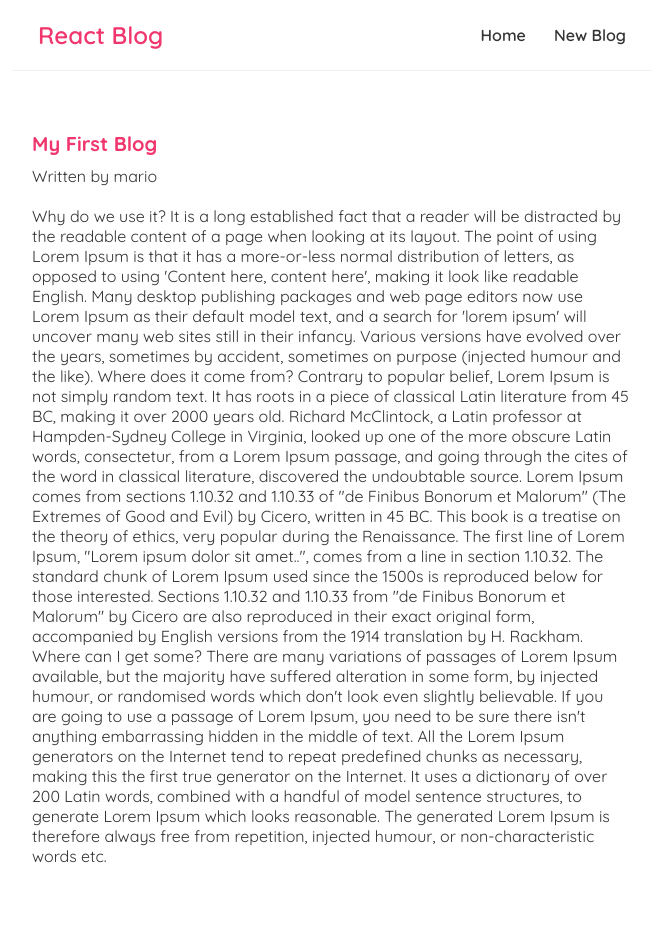
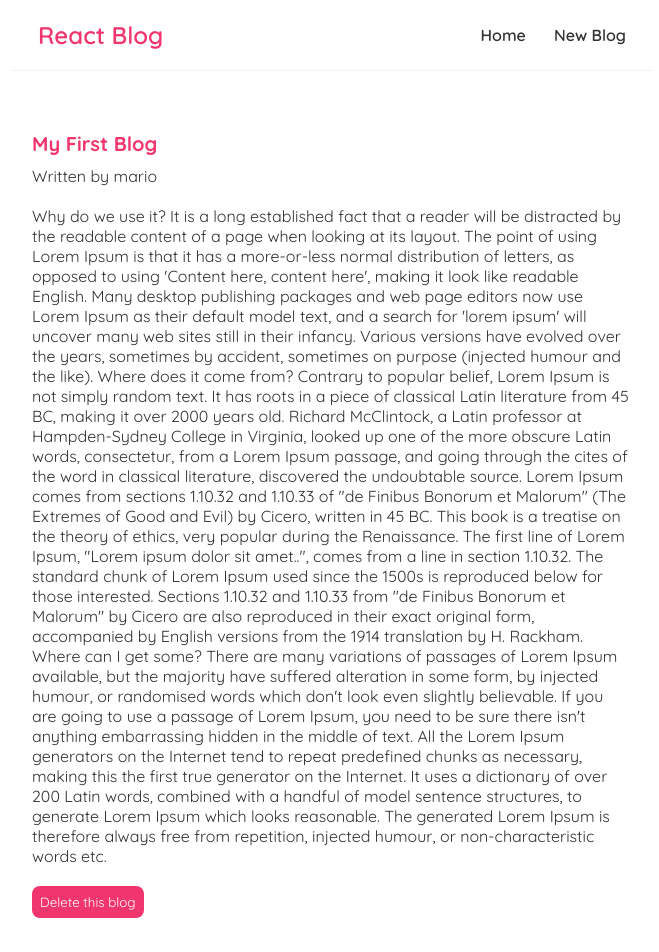
Before and after one commit to huseyineskan/react-simple-blog, a React (Create React App) app: page /blogs/1 in a window 1280 px wide. Shown: the top 952 px of the page, without its empty margins (308-967 px from the left). Built offline with nearby package versions, Linux system fonts and the light colour scheme; data requests are answered from the project's data file.

Commit message:
deleting post and style delete's button

```diff
--- a/data/db.json
+++ b/data/db.json
@@ -13,18 +13,6 @@
       "id": "2"
     },
     {
-      "id": "1909",
-      "title": "asd",
-      "body": "ddd",
-      "author": "hsyn"
-    },
-    {
-      "id": "e8c2",
-      "title": "aaa",
-      "body": "bbb",
-      "author": "hsyn"
-    },
-    {
       "id": "74f0",
       "title": "Test",
       "body": "New body",
--- a/src/BlogDetails.js
+++ b/src/BlogDetails.js
@@ -1,9 +1,18 @@
-import { useParams } from "react-router-dom";
+import { useParams, useHistory } from "react-router-dom";
 import useFetch from "./useFetch";
 
 const BlogDetails = () => {
     const { id } = useParams();
     const { data: blog, error, isPending } = useFetch('http://localhost:8000/blogs/' + id);
+    const history = useHistory();
+
+    const handleClick = () => {
+        fetch('http://localhost:8000/blogs/' + blog.id, {
+            method: 'DELETE'
+        }).then(() => {
+            history.push('/');
+        })
+    }
 
     return (
         <div className="blog-details">
@@ -14,6 +23,7 @@
                     <h2>{ blog.title }</h2>
                     <p>Written by { blog.author }</p>
                     <div>{ blog.body }</div>
+                    <button onClick={ handleClick }>Delete this blog</button>
                 </article>
             ) }
         </div>
--- a/src/index.css
+++ b/src/index.css
@@ -95,6 +95,15 @@
   margin: 20px 0;
 }
 
+.blog-details button {
+  background-color: #f1356d;
+  color: #ffffff;
+  border: 0;
+  padding: 8px;
+  border-radius: 8px;
+  cursor: pointer;
+}
+
 /* create new blog form */
 .create {
   max-width: 400px;
```
